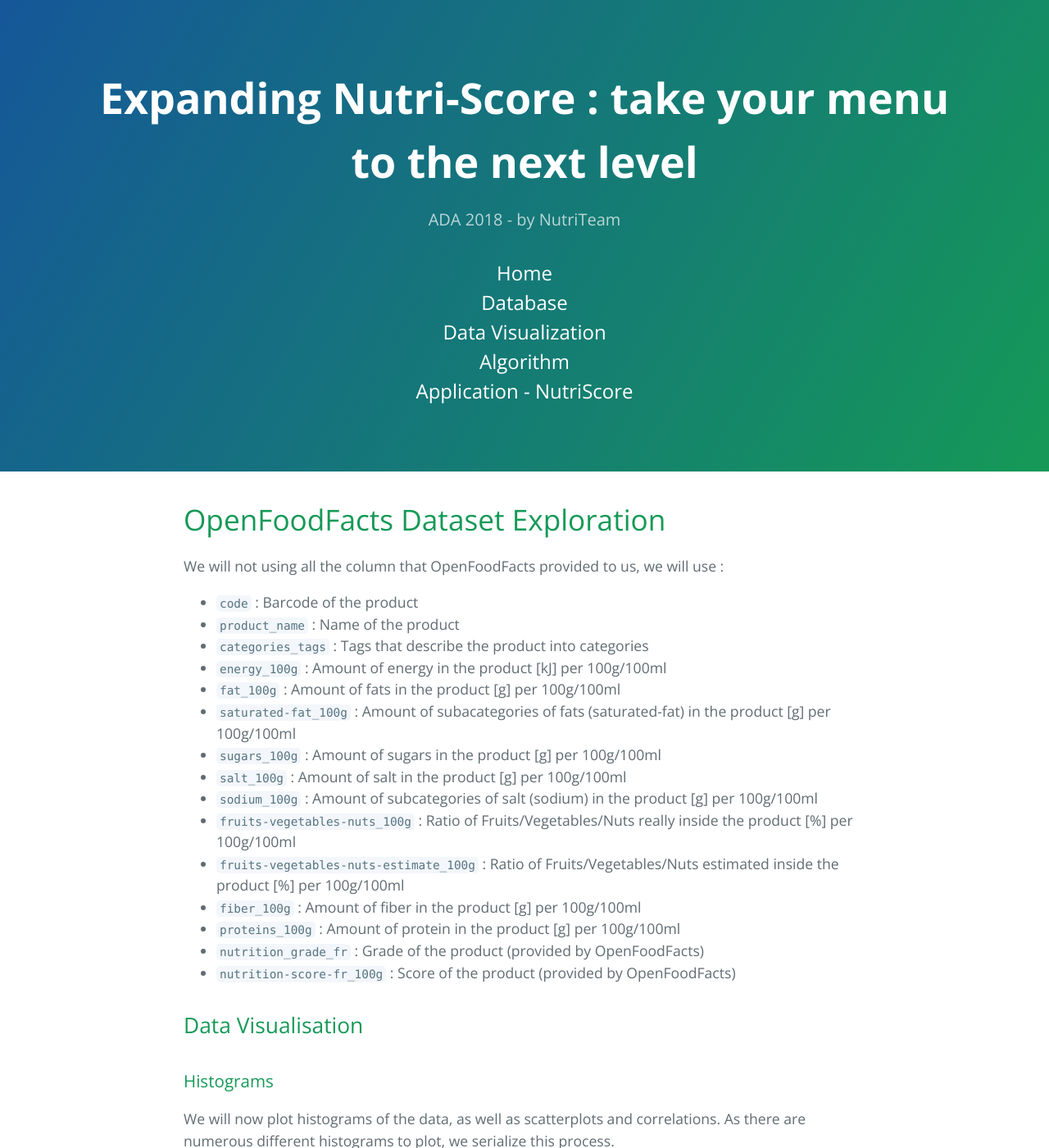
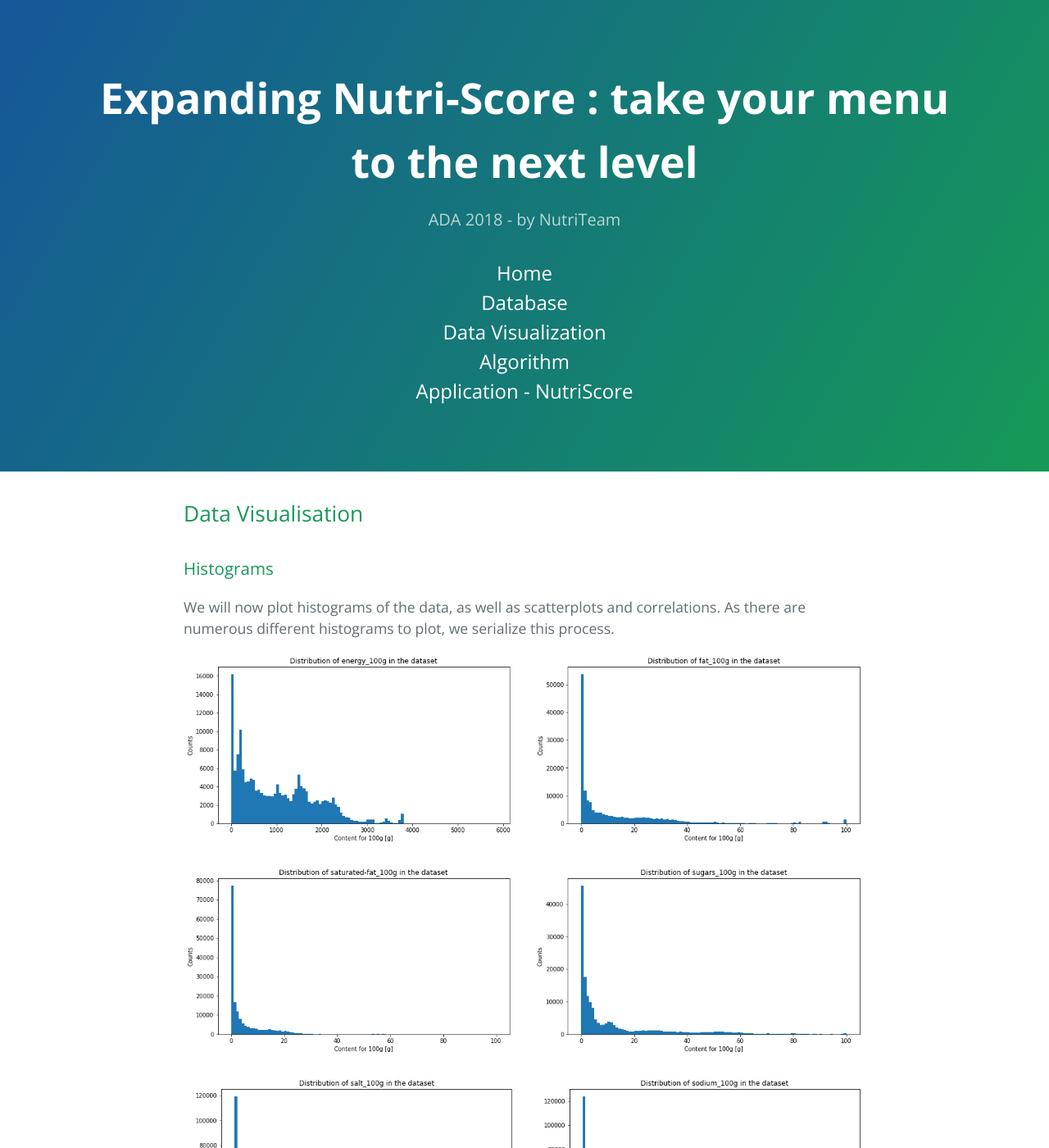
Before and after one commit to NutriTeam/Nutri_Score, a Jekyll site: the page built from Milestone_2.md, in a window 1280 px wide and 1400 px high. Shown: the whole window at 82% size. Built offline with Jekyll 4.4.1, drawn with Linux system fonts in a browser that asks for light colours; our own code applies the rules of GitHub Pages for plain Markdown files.

Commit message:
Update Milestone_2.md

```diff
--- a/Milestone_2.md
+++ b/Milestone_2.md
@@ -1,26 +1,6 @@
 ---
 layout: default
 ---
-# OpenFoodFacts Dataset Exploration
-
-We will not using all the column that OpenFoodFacts provided to us, we will use :
-* `code` : Barcode of the product
-* `product_name` : Name of the product
-* `categories_tags` : Tags that describe the product into categories
-* `energy_100g` : Amount of energy in the product [kJ] per 100g/100ml
-* `fat_100g` : Amount of fats in the product [g] per 100g/100ml
-* `saturated-fat_100g` : Amount of subacategories of fats (saturated-fat) in the product [g] per 100g/100ml
-* `sugars_100g` : Amount of sugars in the product [g] per 100g/100ml
-* `salt_100g` : Amount of salt in the product [g] per 100g/100ml
-* `sodium_100g` : Amount of subcategories of salt (sodium) in the product [g] per 100g/100ml
-* `fruits-vegetables-nuts_100g` : Ratio of Fruits/Vegetables/Nuts really inside the product [%] per 100g/100ml
-* `fruits-vegetables-nuts-estimate_100g` : Ratio of Fruits/Vegetables/Nuts estimated inside the product [%] per 100g/100ml
-* `fiber_100g` : Amount of fiber in the product [g] per 100g/100ml
-* `proteins_100g` : Amount of protein in the product [g] per 100g/100ml
-* `nutrition_grade_fr` : Grade of the product (provided by OpenFoodFacts)
-* `nutrition-score-fr_100g` : Score of the product (provided by OpenFoodFacts)
-
-
 ## Data Visualisation
 ### Histograms
 We will now plot histograms of the data, as well as scatterplots and correlations. As there are numerous different histograms to plot, we serialize this process.
```
